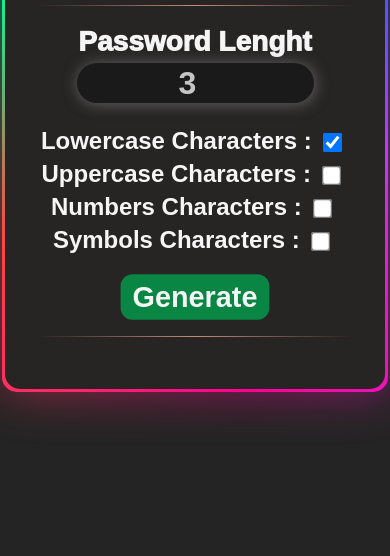
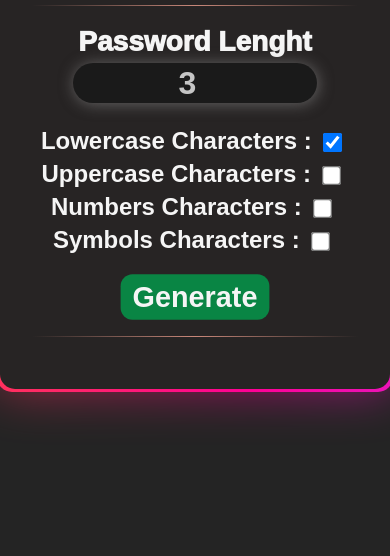
Before and after one commit to MohammadAminHajilou/Random-Password-Generator, a plain HTML site: page index.html in a window 390 px wide. Shown: the part 288-844 px from the top of the page. Drawn offline with Linux system fonts and the light colour scheme.

Commit message:
Update style.css

```diff
--- a/style.css
+++ b/style.css
@@ -44,7 +44,7 @@ body {
     margin-inline:auto;
     border: none;
     padding: 2em;
-    width: clamp(380px , 40% , 1000px);
+    width: clamp(400px , 40% , 1000px);
     border-radius: 15px;
     height: fit-content;
     text-align: center;
```
